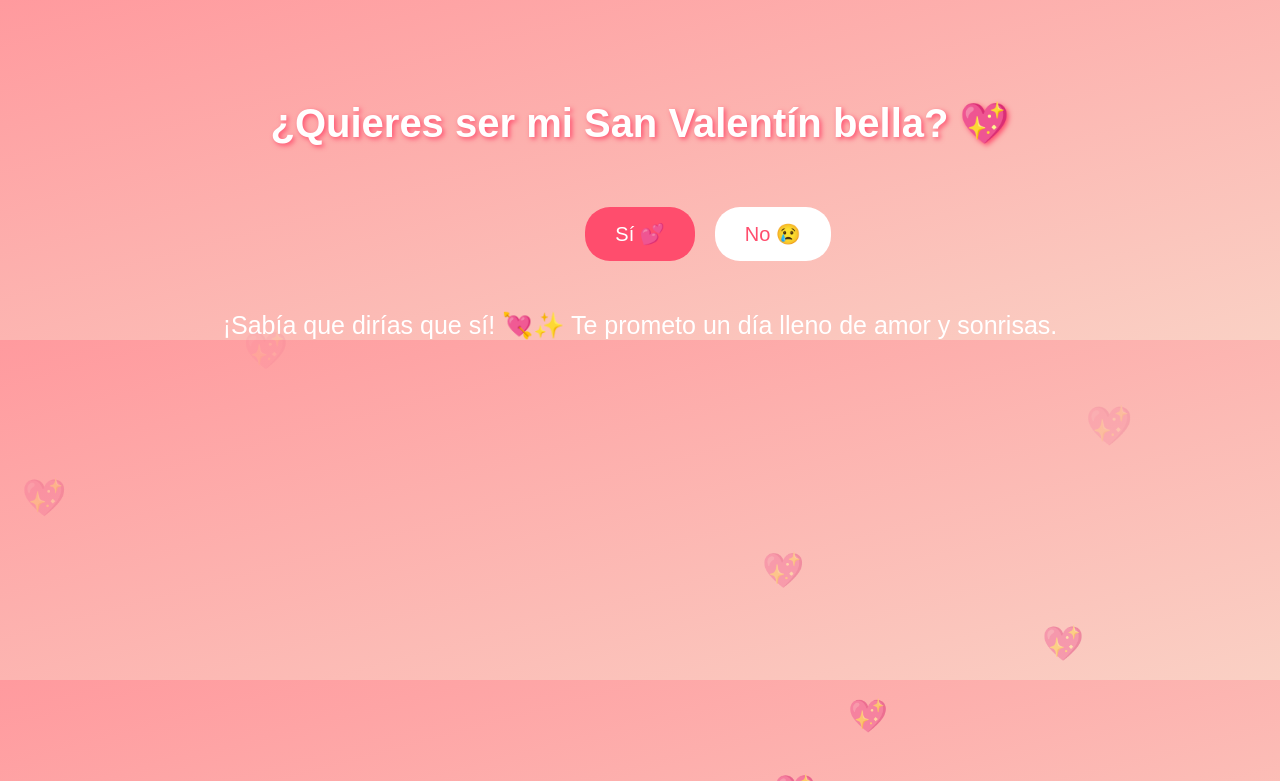
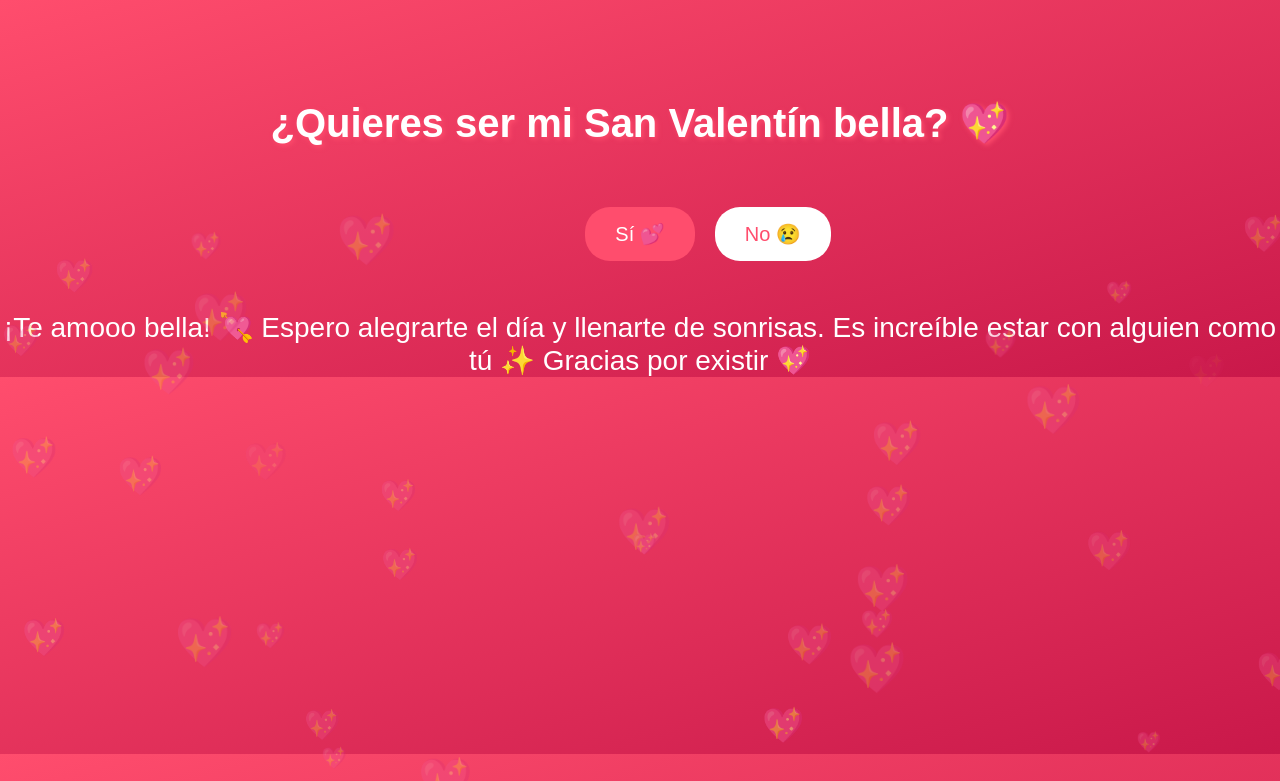
Before and after one commit to Chrisitanz-udg/para-mi-bella-lili, a plain HTML site: page para mi bella.html in a window 1280 px wide. Both pictures are taken after a click on the button "Sí 💕". Shown: the top 781 px of the page. Drawn offline with Linux system fonts and the light colour scheme.

Commit message:
Enhance Valentine's HTML with audio and animations
Added audio and enhanced animations for Valentine's message.

```diff
--- a/para mi bella.html
+++ b/para mi bella.html
@@ -9,9 +9,11 @@
         margin: 0;
         padding: 0;
         background: linear-gradient(to bottom right, #ff9a9e, #fad0c4);
-        font-family: 'Arial', sans-serif;
+        background-attachment: fixed;
+        font-family: Arial, sans-serif;
         text-align: center;
         overflow: hidden;
+        transition: background 1s ease;
     }
 
     h1 {
@@ -53,12 +55,17 @@
 
     .mensaje {
         margin-top: 40px;
-        font-size: 25px;
+        font-size: 28px;
         color: white;
         display: none;
+        animation: aparecer 1.5s ease forwards;
     }
 
-    /* Corazones flotando */
+    @keyframes aparecer {
+        from { opacity: 0; transform: scale(0.5); }
+        to { opacity: 1; transform: scale(1); }
+    }
+
     .corazon {
         position: absolute;
         color: red;
@@ -74,6 +81,11 @@
 
 <body>
 
+
+<audio id="musica" loop>
+    <source src="cancion.mp3" type="audio/mpeg">
+</audio>
+
 <h1>¿Quieres ser mi San Valentín bella? 💖</h1>
 
 <div class="botones">
@@ -82,24 +94,47 @@
 </div>
 
 <div class="mensaje" id="mensaje">
-    ¡Sabía que dirías que sí! 💘✨
-    Te prometo un día lleno de amor y sonrisas.
+    ¡Te amooo bella! 💘
+    Espero alegrarte el día y llenarte de sonrisas.
+    Es increíble estar con alguien como tú ✨
+    Gracias por existir 💖
 </div>
 
 <script>
+
 function aceptar() {
     document.getElementById("mensaje").style.display = "block";
+    document.getElementById("musica").play();
+
+
+    document.body.style.background = "linear-gradient(to bottom right, #ff4d6d, #c9184a)";
+
+
+    for (let i = 0; i < 40; i++) {
+        let corazon = document.createElement("div");
+        corazon.innerHTML = "💖";
+        corazon.style.position = "absolute";
+        corazon.style.left = Math.random() * window.innerWidth + "px";
+        corazon.style.top = Math.random() * window.innerHeight + "px";
+        corazon.style.fontSize = Math.random() * 30 + 20 + "px";
+        corazon.style.animation = "flotar 4s linear forwards";
+        document.body.appendChild(corazon);
+
+        setTimeout(() => {
+            corazon.remove();
+        }, 4000);
+    }
 }
 
 function mover() {
     let botonNo = document.getElementById("no");
-        let x = Math.random() * window.innerWidth;
-        let y = Math.random() * window.innerHeight;
+    let x = Math.random() * (window.innerWidth - 100);
+    let y = Math.random() * (window.innerHeight - 50);
     botonNo.style.left = x + "px";
     botonNo.style.top = y + "px";
 }
 
-    // Crear corazones flotando
+
 setInterval(() => {
     let corazon = document.createElement("div");
     corazon.innerHTML = "💖";
@@ -111,7 +146,8 @@
     setTimeout(() => {
         corazon.remove();
     }, 6000);
-    }, 500);
+}, 600);
+
 </script>
 
 </body>
```
Lines whose indentation alone changed are shown as unchanged.
